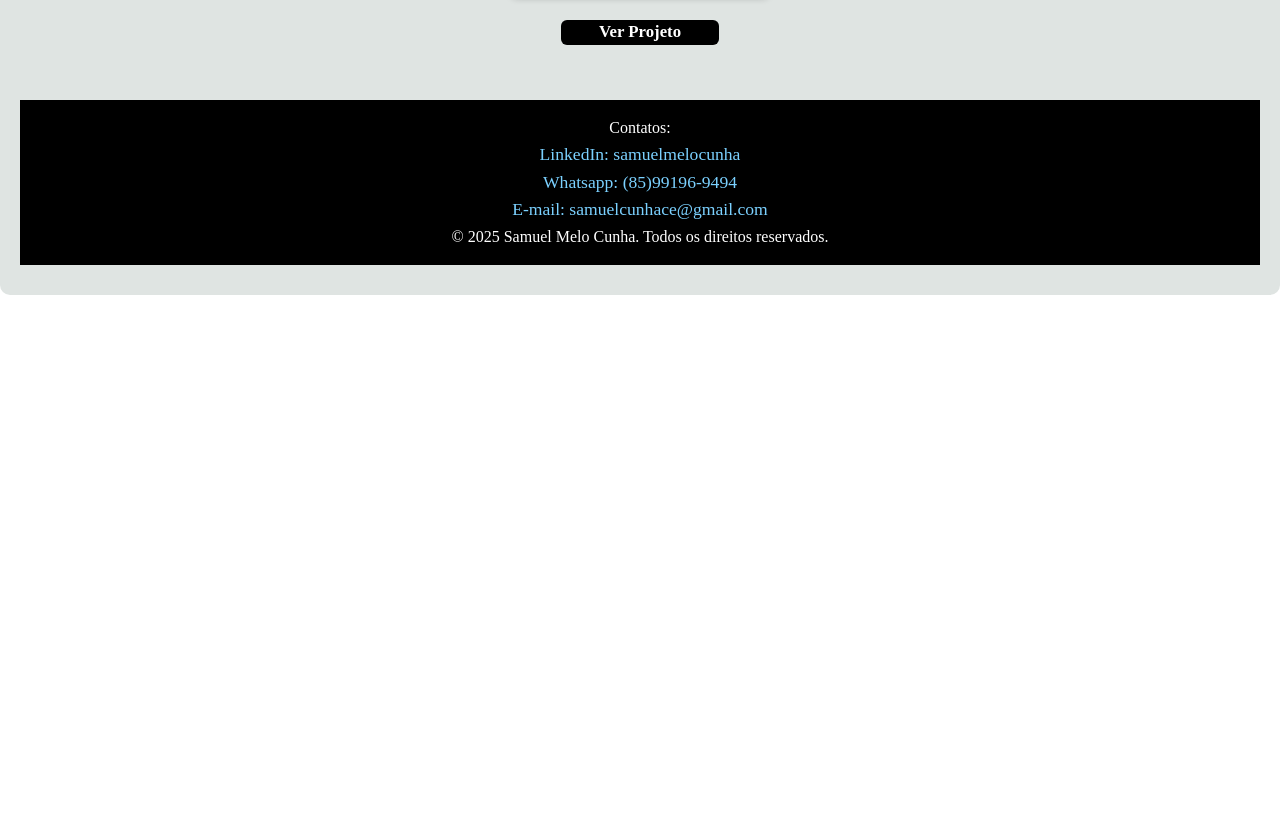
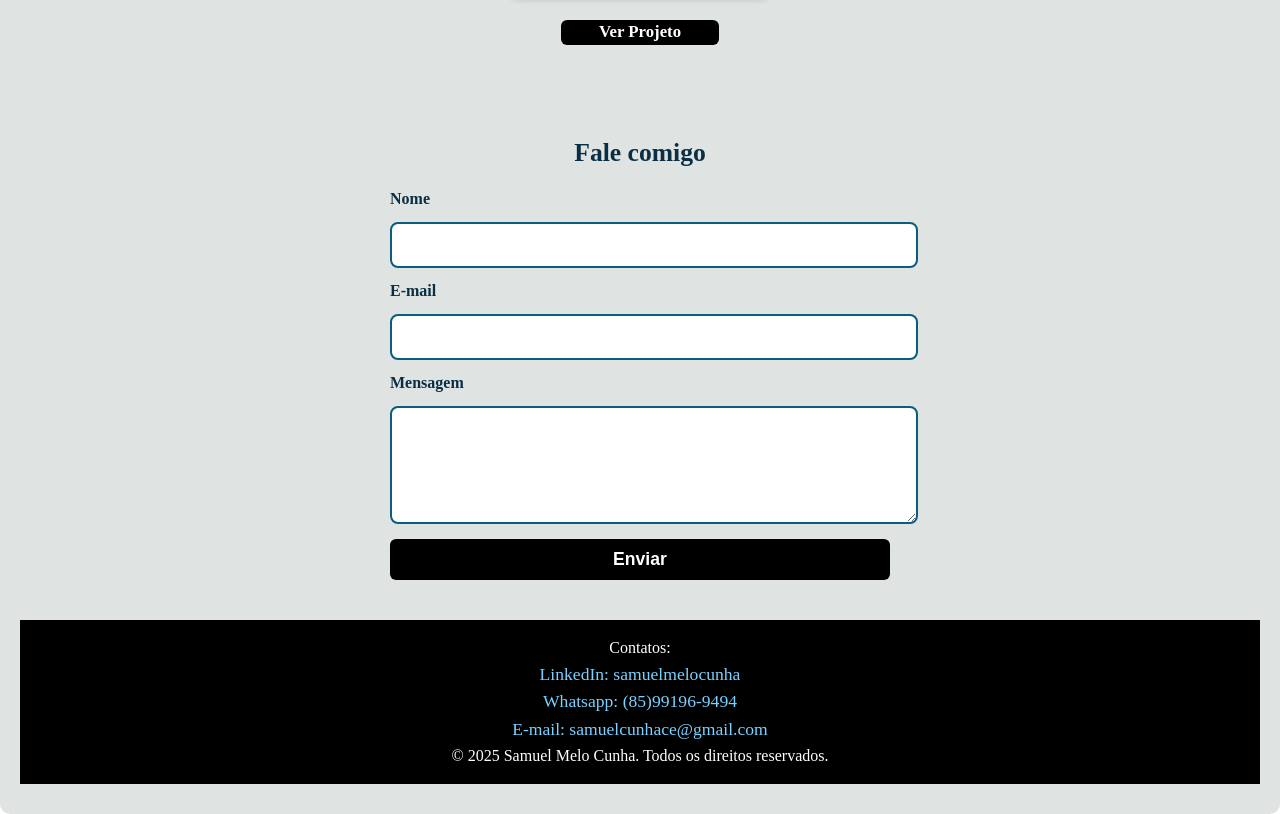
Before and after one commit to samfulldev/portfolio-de-samuel-melo-cunha, a plain HTML site: page index.html in a window 1280 px wide. Shown: the part 1525-2339 px from the top of the page. Before the commit the page ends 1820 px from the top, so only its background shows below. Drawn offline with Linux system fonts and the light colour scheme.

Commit message:
inseri formulario

```diff
--- a/index.html
+++ b/index.html
@@ -63,9 +63,33 @@
     <a href="https://samfulldev.github.io/jogo-da-bolinha/" target="_blank" class="btn-projeto">Ver Projeto</a>
 </div>
 
+<section id="contatos" class="contato-section">
+
+  <h1>Fale comigo</h1>
+
+  <form class="form-contato" action="https://formspree.io/f/xdkqzyvb" method="POST">
+
+    <label for="nome">Nome</label>
+    <input type="text" id="nome" name="nome" required>
+
+    <label for="email">E-mail</label>
+    <input type="email" id="email" name="email" required>
+
+    <label for="mensagem">Mensagem</label>
+    <textarea id="mensagem" name="mensagem" rows="5" required></textarea>
+
+    <!-- Redireciona para uma página de obrigado -->
+    <input type="hidden" name="_redirect" value="https://samfulldev.github.io/portfolio-de-samuel-melo-cunha/Obrigado.html">
+
+    <button type="submit" class="btn-enviar">Enviar</button>
+
+  </form>
+
+</section>
 
 
-<footer id="contatos" class="footer">
+
+<footer class="footer">
 <h2>Contatos:</h2>
 <a href="https://www.linkedin.com/in/samuelmelocunha/" target="_blank">LinkedIn: samuelmelocunha</a>
 <a href="https://wa.me/+5585991969494" target="_blank">Whatsapp: (85)99196-9494</a>
--- a/style.css
+++ b/style.css
@@ -152,13 +152,88 @@ a:hover {
   transition: color 0.3s ease, font-size 0.25s ease, transform 0.25s ease;
 }
 
-
 .btn-projeto:hover {
   background-color: #000;
   color: #1e6ad1;
   font-size: 1.22rem;
   transform: translateY(-2px);
 }
+
+.contato-section {
+  background: #dfe4e2;
+  padding: 40px 20px;
+  border-radius: 10px;
+  margin-top: 40px;
+  scroll-margin-top: 140px;
+  text-align: center;
+}
+
+.contato-section h1 {
+  font-size: 1.6rem;
+  font-weight: bold;
+  color: #0a2f45;
+  margin-bottom: 25px;
+}
+
+.form-contato {
+  max-width: 500px;
+  margin: 0 auto;
+  display: flex;
+  flex-direction: column;
+  gap: 15px;
+}
+
+.form-contato label {
+  text-align: left;
+  font-weight: bold;
+  color: #0a2f45;
+}
+
+.form-contato input,
+.form-contato textarea {
+  width: 100%;
+  padding: 12px;
+  border: 2px solid #095d7e;
+  border-radius: 8px;
+  outline: none;
+  font-size: 1rem;
+  background: white;
+}
+
+.form-contato input:focus,
+.form-contato textarea:focus {
+  border-color: #0db1e6;
+  box-shadow: 0 0 4px rgba(13, 177, 230, 0.4);
+}
+
+.btn-enviar {
+  background-color: #000;
+  color: #fff;
+  padding: 10px;
+  font-size: 1.1rem;
+  font-weight: bold;
+  border: none;
+  border-radius: 6px;
+  cursor: pointer;
+  transition: transform 0.25s ease, color 0.25s ease;
+}
+
+.btn-enviar:hover {
+  color: #1e6ad1;
+  transform: translateY(-2px);
+}
+
+/* RESPONSIVIDADE DO FORMULÁRIO */
+@media (max-width: 600px) {
+  .contato-section h1 {
+    font-size: 1.4rem;
+  }
+
+  .btn-enviar {
+    font-size: 1rem;
+  }
+}
+
 
 /* FOOTER */
 .footer {
@@ -181,7 +256,6 @@ a:hover {
   color: #0db1e6;
 }
 
-/* RESPONSIVIDADE */
 
 @media (max-width: 800px) {
   .apresentacao {
```
Also changed, not shown: Obrigado.html (added, +65 -0 lines).
